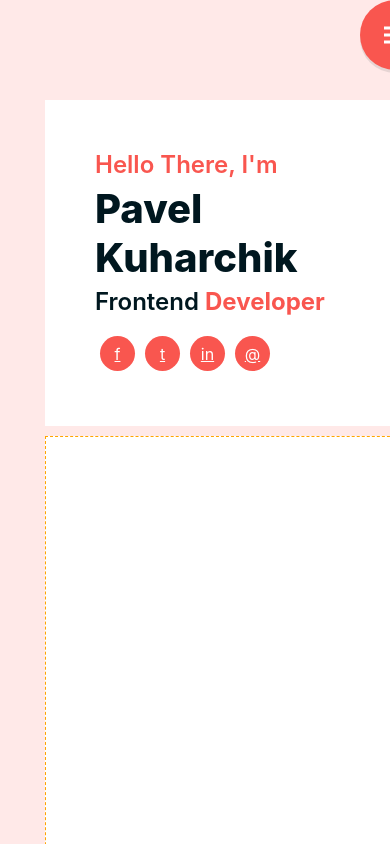
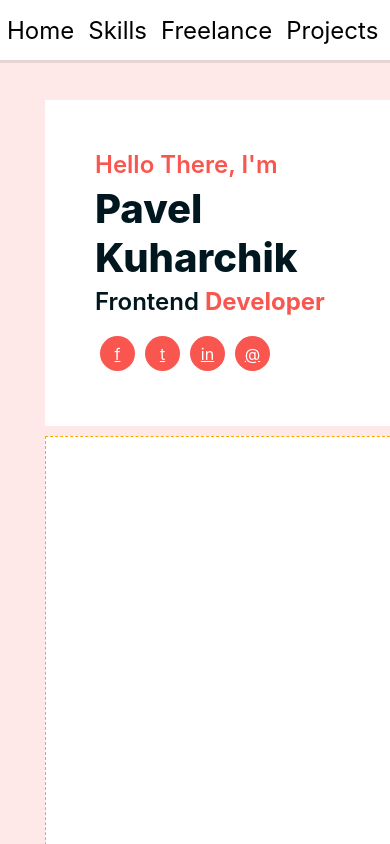
Before and after one commit to isefrog38/Portfolio, a React (Create React App) app: page / in a window 390 px wide. Shown: the top 844 px of the page. Built offline with nearby package versions, Linux system fonts and the light colour scheme.

Commit message:
final fix(and delete inveseble burger)

```diff
--- a/src/components/Footer/Footer.module.css
+++ b/src/components/Footer/Footer.module.css
@@ -2,6 +2,12 @@
     width: 100%;
     height: auto;
     background: #00171f;
+}
+
+@media (min-width: 300px) and (max-width: 500px) {
+    .footerBlock {
+        width: 450px;
+    }
 }
 
 .flexBlock {
@@ -11,7 +17,15 @@
 }
 
 .CNBlock{
+    display: flex;
     margin-left: 50px;
+}
+
+@media (min-width: 300px) and (max-width: 500px) {
+    .CNBlock {
+        margin:0 10px;
+        width: 300px;
+    }
 }
 
 .socialNetwork {
@@ -34,3 +48,15 @@
     flex-direction: column;
     align-items: center;
 }
+
+@media (min-width: 300px) and (max-width: 500px) {
+    .socialNetwork {
+        height: 45px;
+        width: 45px;
+        margin: 4px;
+    }
+
+    .textFooter {
+        width: 330px;
+    }
+}
--- a/src/components/Header/Header.module.css
+++ b/src/components/Header/Header.module.css
@@ -9,7 +9,25 @@
     box-shadow: 0 3px rgba(128, 128, 128, 0.2);
 }
 
+.headerChild {
+    display: flex;
+    justify-content: space-between;
+    width: 600px;
+    margin-right: 150px;
+}
+
 @media (min-width: 300px) and (max-width: 500px) {
+    .headerParent {
+        width: 450px;
+        justify-content: normal;
+    }
+    .headerChild {
+        width: 360px;
+        margin-right: 0;
+    }
+}
+
+/*@media (min-width: 300px) and (max-width: 500px) {
     .headerParent {
         position: fixed;
         z-index: 3;
@@ -99,20 +117,19 @@
         height: 3px;
         background-color: #fff;
     }
-}
-
-.headerChild {
-    display: flex;
-    justify-content: space-between;
-    width: 600px;
-    margin-right: 150px;
-}
+}*/
 
 .menuItem {
     text-decoration: none;
     font-size: x-large;
     padding: 5px 10px;
     color: black;
+}
+
+@media (min-width: 300px) and (max-width: 500px) {
+    .menuItem {
+        padding: 0 7px;
+    }
 }
 
 .menuItem:active {
```
